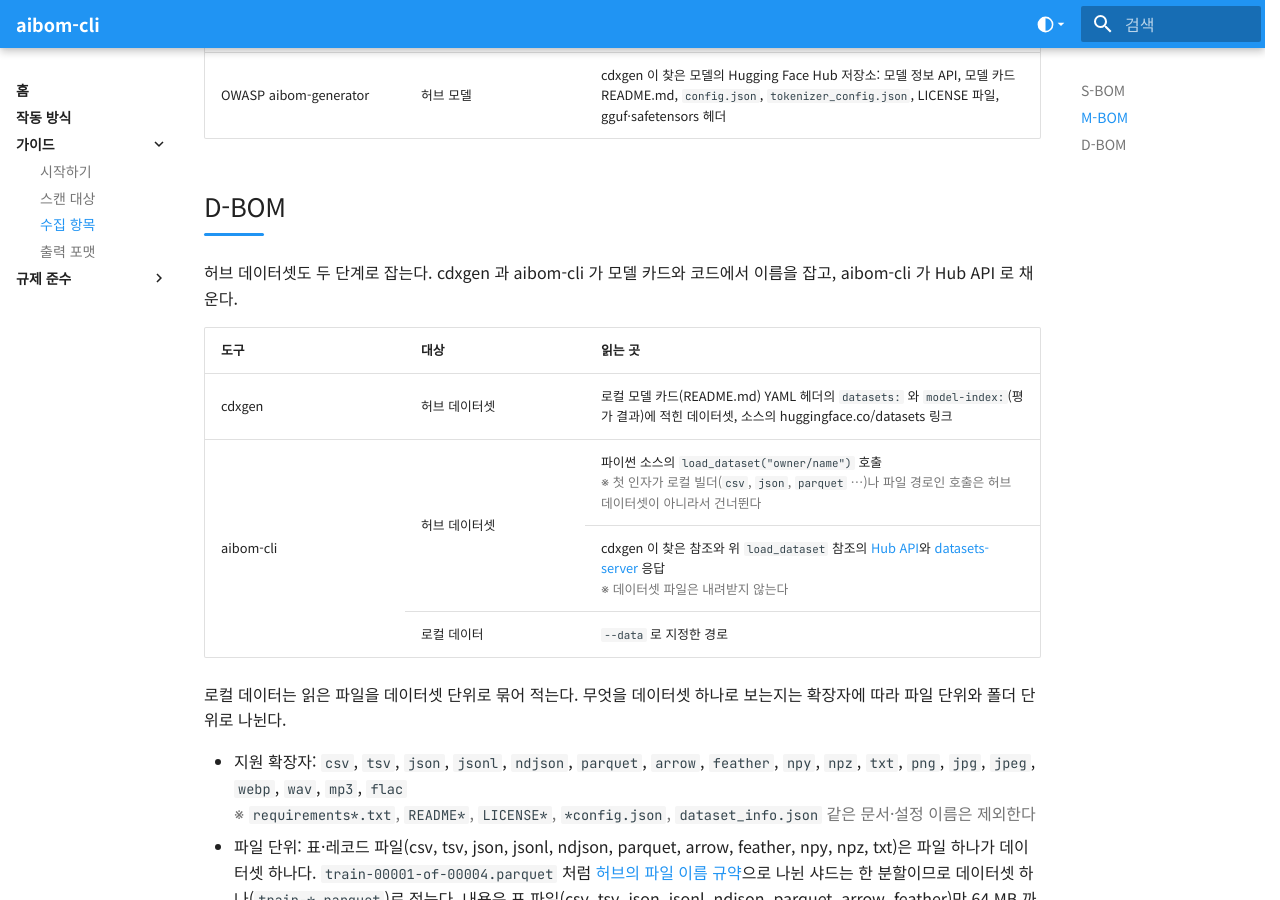
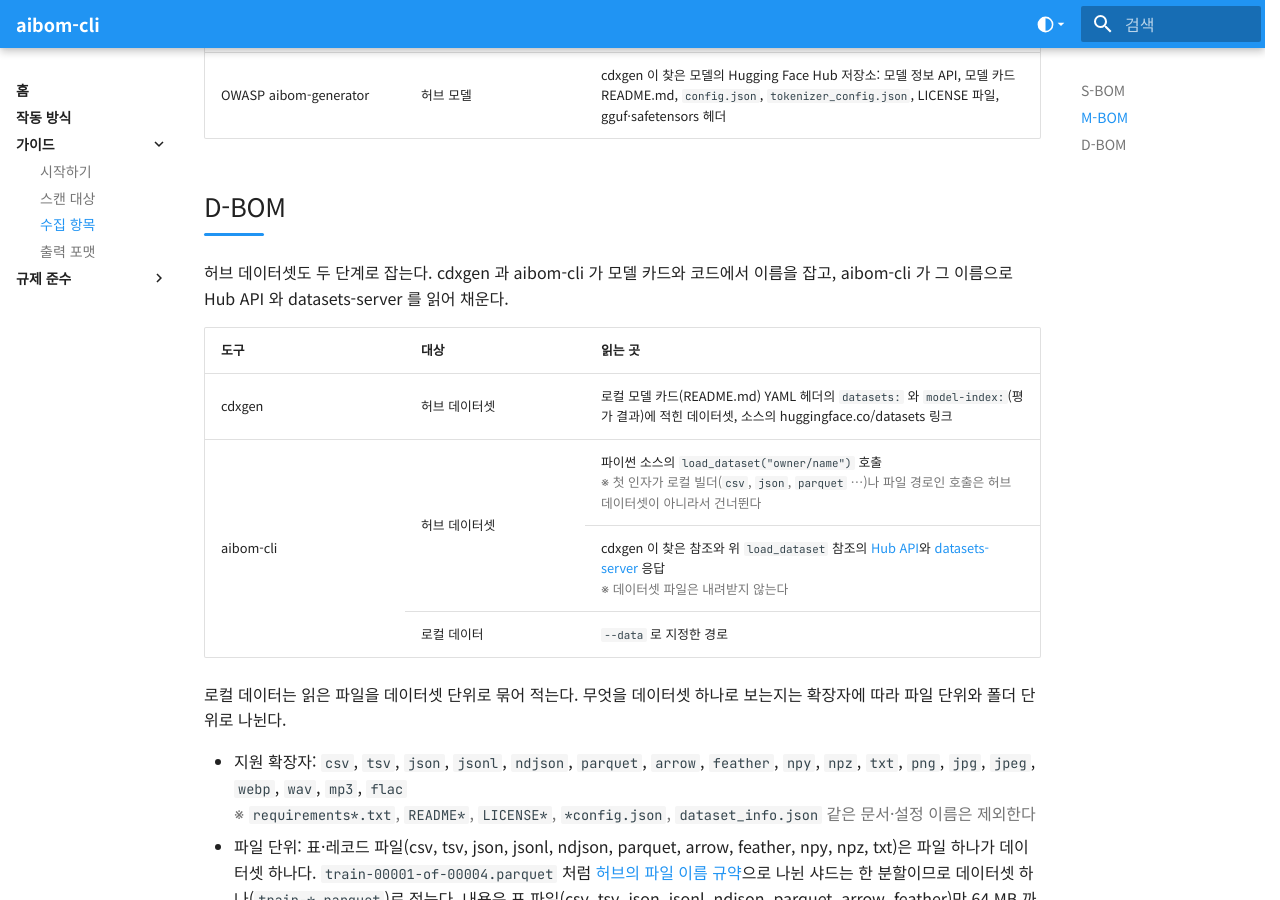
Before and after one commit to ai-devtestsecops-os/sure-aibom, an MkDocs documentation site: the page built from docs/guides/collected-items.md, in a window 1280 px wide and 900 px high, scrolled down 1040 px. Built offline with MkDocs 1.6.1 and Material for MkDocs 9.7.7, drawn with Linux system fonts in a browser that asks for light colours.

Commit message:
docs: say hub datasets are filled from both the Hub API and datasets-server

```diff
--- a/docs/guides/collected-items.md
+++ b/docs/guides/collected-items.md
@@ -29,7 +29,7 @@
 
 ## D-BOM
 
-허브 데이터셋도 두 단계로 잡는다. cdxgen 과 aibom-cli 가 모델 카드와 코드에서 이름을 잡고, aibom-cli 가 Hub API 로 채운다.
+허브 데이터셋도 두 단계로 잡는다. cdxgen 과 aibom-cli 가 모델 카드와 코드에서 이름을 잡고, aibom-cli 가 그 이름으로 Hub API 와 datasets-server 를 읽어 채운다.
 
 <table markdown>
 <thead><tr><th>도구</th><th>대상</th><th>읽는 곳</th></tr></thead>
```
